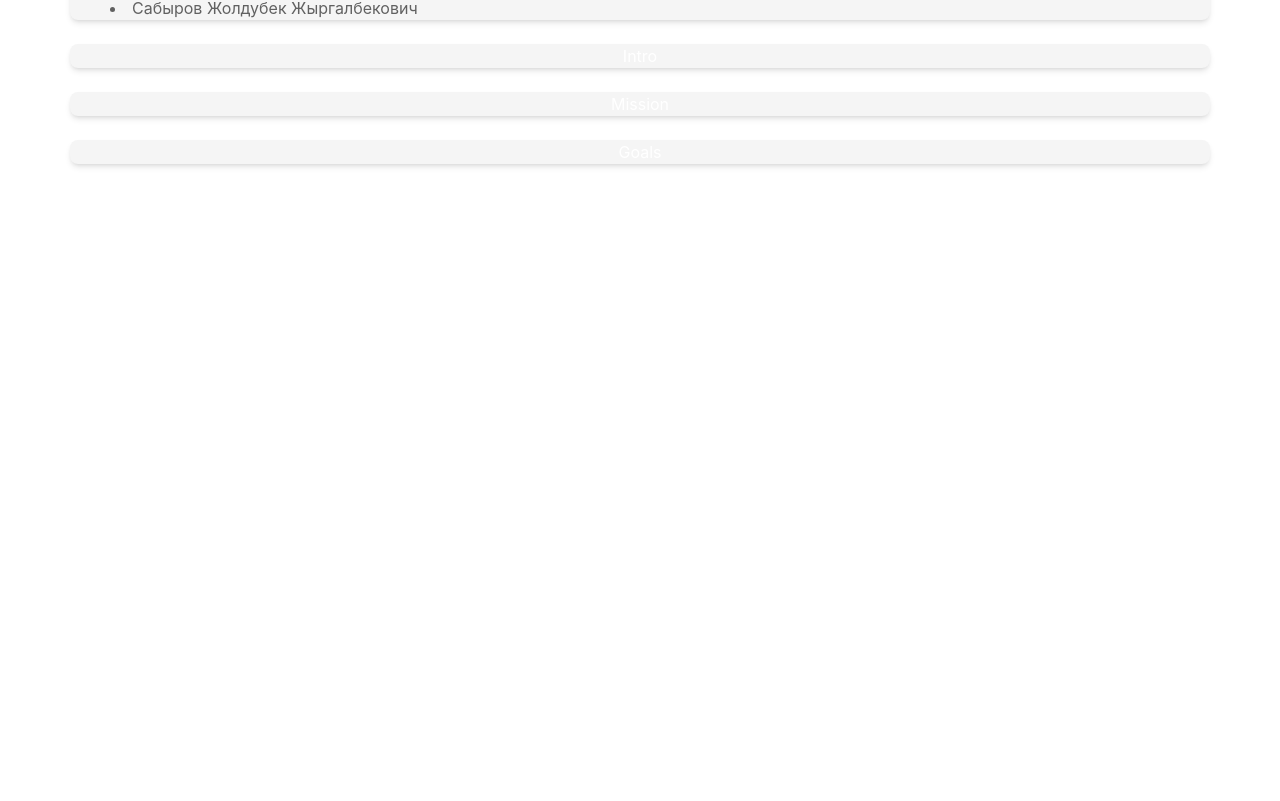
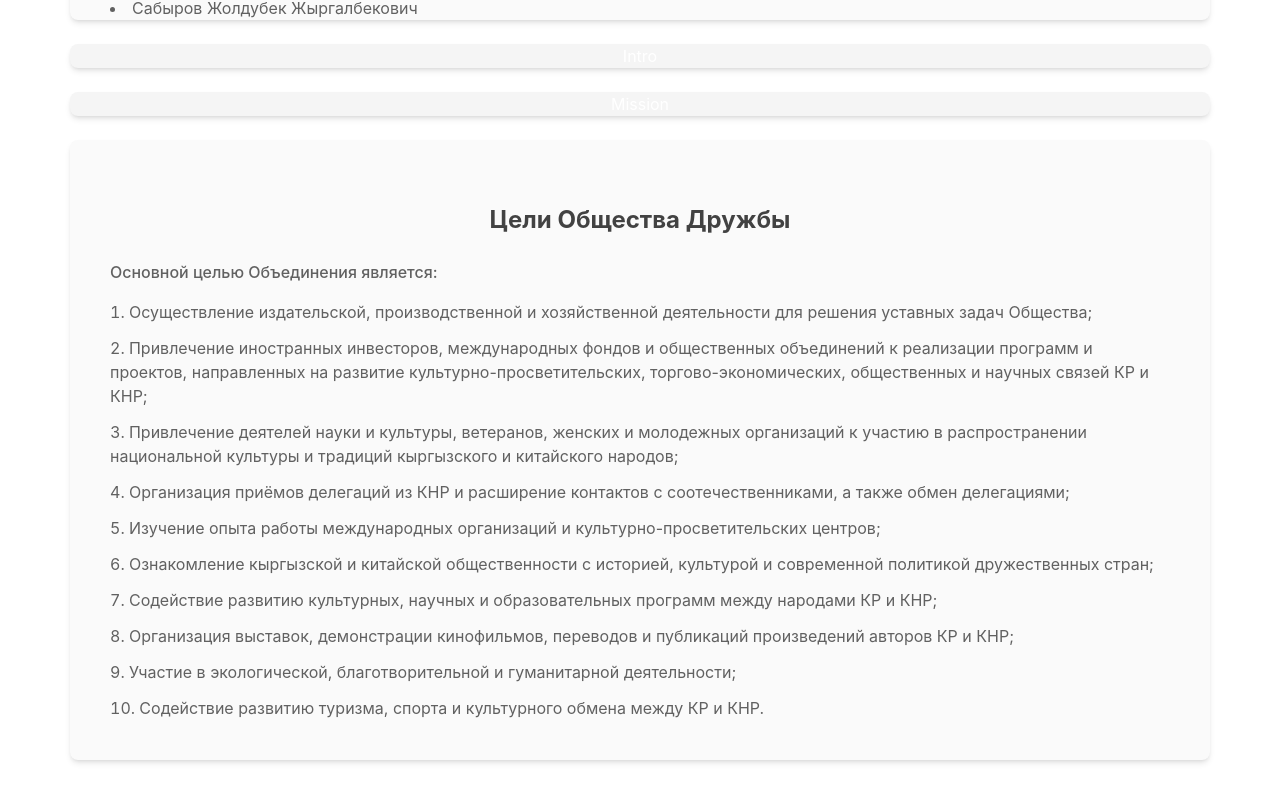
Before and after one commit to Az-s/newsBlog, a React (Vite) app in the folder frontend/: page / in a window 1280 px wide. Shown: the part 1365-2166 px from the top of the page. Before the commit the page ends 1593 px from the top, so only its background shows below. Built offline with nearby package versions, Linux system fonts and the light colour scheme; a web font is replaced by a local one.

Commit message:
completed history component

```diff
--- a/frontend/src/components/Navbar.jsx
+++ b/frontend/src/components/Navbar.jsx
@@ -84,7 +84,7 @@ const Navbar = () => {
   };
 
   return (
-    <header className="w-full shadow-md bg-gray-100 border-b border-b-[#e6ebf4] z-50 relative">
+    <header className="w-full shadow-md bg-gray-50 border-b border-b-[#e6ebf4] z-50 relative">
       <div className="max-w-7xl mx-auto flex justify-between items-center sm:px-8 px-4 py-4">
         <Link to="/">
           <img src={logo} alt="logo" className="w-28 object-contain" />
--- a/frontend/src/components/main/Goals.jsx
+++ b/frontend/src/components/main/Goals.jsx
@@ -1,7 +1,25 @@
 
 const Goals = () => {
   return (
-    <div className="bg-gray-100 text-white px-4 rounded-lg shadow-md">Goals</div>
+    <div className="bg-gray-50 text-white p-10 rounded-lg shadow-md text-left">
+         <h2 className="text-2xl font-bold text-gray-800 py-6 text-center">Цели Общества Дружбы</h2>
+      <p className="text-gray-700 mb-4 font-medium">
+        Основной целью Объединения является:
+      </p>
+      <ul className="list-decimal list-inside text-gray-700 space-y-3">
+        <li>Осуществление издательской, производственной и хозяйственной деятельности для решения уставных задач Общества;</li>
+        <li>Привлечение иностранных инвесторов, международных фондов и общественных объединений к реализации программ и проектов, направленных на развитие культурно-просветительских, торгово-экономических, общественных и научных связей КР и КНР;</li>
+        <li>Привлечение деятелей науки и культуры, ветеранов, женских и молодежных организаций к участию в распространении национальной культуры и традиций кыргызского и китайского народов;</li>
+        <li>Организация приёмов делегаций из КНР и расширение контактов с соотечественниками, а также обмен делегациями;</li>
+        <li>Изучение опыта работы международных организаций и культурно-просветительских центров;</li>
+        <li>Ознакомление кыргызской и китайской общественности с историей, культурой и современной политикой дружественных стран;</li>
+        <li>Содействие развитию культурных, научных и образовательных программ между народами КР и КНР;</li>
+        <li>Организация выставок, демонстрации кинофильмов, переводов и публикаций произведений авторов КР и КНР;</li>
+        <li>Участие в экологической, благотворительной и гуманитарной деятельности;</li>
+        <li>Содействие развитию туризма, спорта и культурного обмена между КР и КНР.</li>
+        {/* Добавьте другие пункты по аналогии */}
+      </ul>
+    </div>
   )
 }
 
--- a/frontend/src/components/main/History.jsx
+++ b/frontend/src/components/main/History.jsx
@@ -1,6 +1,6 @@
 const History = () => {
   return (
-    <section className="bg-gray-100 text-white p-10 rounded-lg shadow-md text-left md:h-[50vh]">
+    <section className="bg-gray-50 text-white p-10 rounded-lg shadow-md text-left md:h-[50vh]">
       {" "}
       <h2 className="text-2xl font-bold text-gray-800 py-6 text-center">
         История создания
--- a/frontend/src/pages/Main.jsx
+++ b/frontend/src/pages/Main.jsx
@@ -7,14 +7,14 @@ import Mission from "../components/main/Mission";
 
 const Main = () => {
   return (
-    <section  className="container mx-auto space-y-6">
+    <main  className="container mx-auto space-y-6">
       <Carousel />
       <Information />
       <History />
       <Intro />
       <Mission />
       <Goals />
-    </section>
+    </main>
   );
 };
 
```
